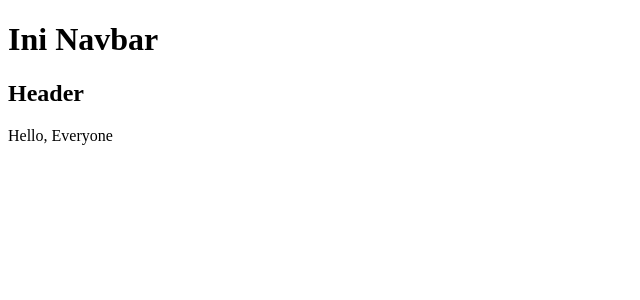
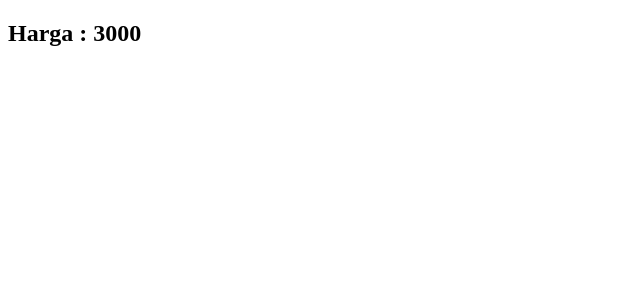
Before and after one commit to antheiz/belajar-react.js, a React (Create React App) app: page / in a window 1280 px wide. Shown: the top 300 px of the page, without its empty margins (0-640 px from the left). Built offline with nearby package versions, Linux system fonts and the light colour scheme.

Commit message:
Mengenal Variabel

```diff
--- /dev/null
+++ b/src/Variabel.js
@@ -0,0 +1,33 @@
+import React from 'react'
+
+
+// Const
+// const harga = 3000
+// harga = 4000
+
+// Var
+// var harga = 3000
+// if (true) {
+//     var harga = 2000
+// }
+
+// Let
+let harga = 3000
+if (true) {
+    let harga = 2000
+}
+
+{/*
+    gunakan let hindari var (dikarenakan pada let tidak mengijinkan adanya duplikasi variabel sedangkan var tidak)
+    gunakan const untuk variabel yg nilainya statis atau tidak berubah
+*/}
+
+
+
+export const Variabel = () => {
+    return (
+        <div>
+            <h2>Harga : {harga}</h2>
+        </div>
+    )
+}
--- a/src/index.js
+++ b/src/index.js
@@ -1,10 +1,11 @@
 import React from 'react';
 import ReactDOM from 'react-dom';
-import App from './App';
+// import App from './App';
+import {Variabel} from './Variabel'
 
 ReactDOM.render(
   <React.StrictMode>
-    <App />
+    <Variabel />
   </React.StrictMode>,
   document.getElementById('root')
 );
```
